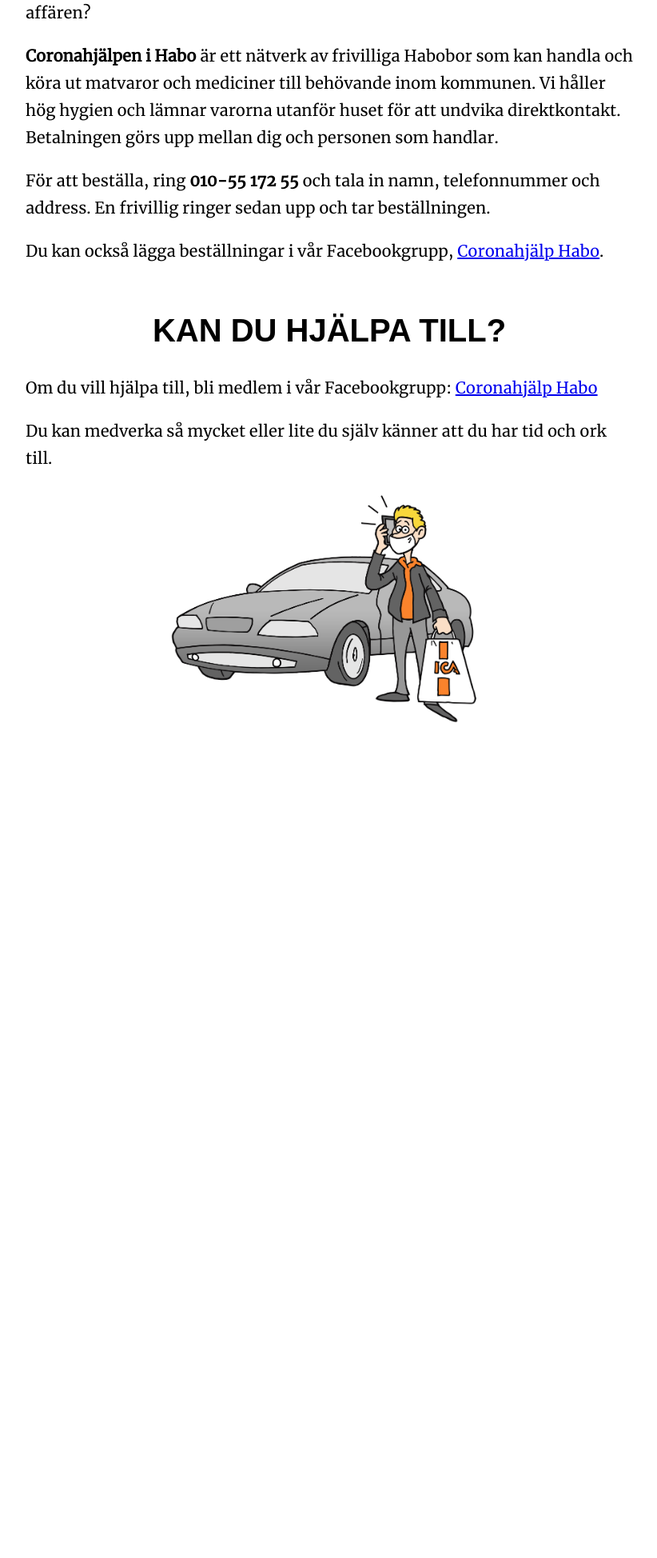
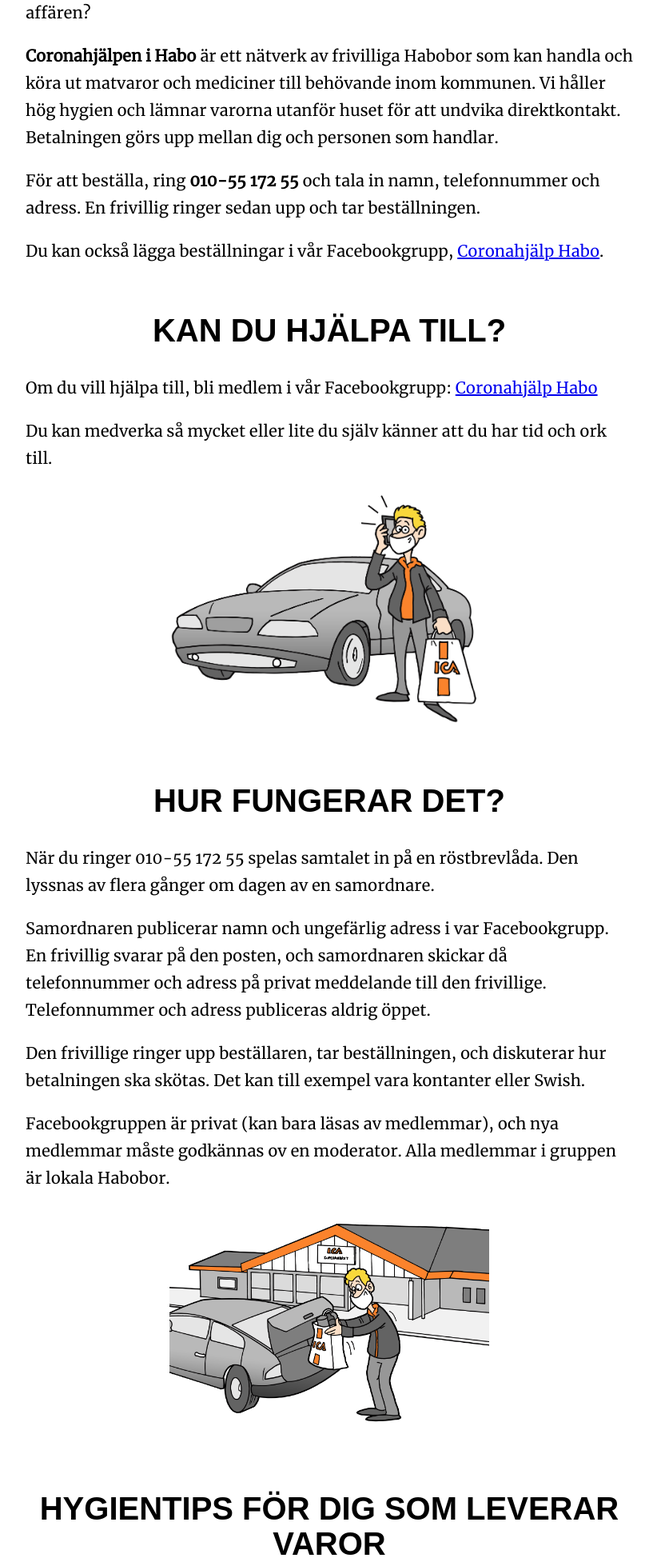
Before and after one commit to andreasjansson/coronahjalpen-habo, a Django app: page / in a window 1280 px wide. Shown: the part 321-2269 px from the top of the page at 80% size, without its empty margins (228-1050 px from the left). Before the commit the page ends 1224 px from the top, so only its background shows below. Run offline with Django 3.2, Linux system fonts and the light colour scheme; some web fonts are replaced.

Commit message:
Mer text på hemsidan

```diff
--- a/web/templates/index.html
+++ b/web/templates/index.html
@@ -10,7 +10,7 @@
   <b>Coronahjälpen i Habo</b> är ett nätverk av frivilliga Habobor som kan handla och köra ut matvaror och mediciner till behövande inom kommunen. Vi håller hög hygien och lämnar varorna utanför huset för att undvika direktkontakt. Betalningen görs upp mellan dig och personen som handlar.
 </p>
 <p>
-      För att beställa, ring <b>010-55 172 55</b> och tala in namn, telefonnummer och address. En frivillig ringer sedan upp och tar beställningen.
+  För att beställa, ring <b>010-55 172 55</b> och tala in namn, telefonnummer och adress. En frivillig ringer sedan upp och tar beställningen.
 </p>
 <p>
   Du kan också lägga beställningar i vår Facebookgrupp, <a href="https://www.facebook.com/groups/coronahjalp.habo" target="blank">Coronahjälp Habo</a>.
@@ -25,7 +25,58 @@
 
 <p>
   <center>
-        <img width="400px" src="{% static "logo.jpg" %}" alt="Logo" />
+    <img width="400px" src="{% static "logo.jpg" %}" />
   </center>
 </p>
+
+<h2>Hur fungerar det?</h2>
+<p>
+  När du ringer 010-55 172 55 spelas samtalet in på en röstbrevlåda. Den lyssnas av flera gånger om dagen av en samordnare.
+</p>
+<p>
+  Samordnaren publicerar namn och ungefärlig adress i var Facebookgrupp. En frivillig svarar på den posten, och samordnaren skickar då telefonnummer och adress på privat meddelande till den frivillige. Telefonnummer och adress publiceras aldrig öppet.
+</p>
+<p>
+  Den frivillige ringer upp beställaren, tar beställningen, och diskuterar hur betalningen ska skötas. Det kan till exempel vara kontanter eller Swish.
+</p>
+<p>
+  Facebookgruppen är privat (kan bara läsas av medlemmar), och nya medlemmar måste godkännas ov en moderator. Alla medlemmar i gruppen är lokala Habobor.
+</p>
+
+<p>
+  <center>
+    <img width="400px" src="{% static "ica.jpg" %}" />
+  </center>
+</p>
+
+<h2>Hygientips för dig som leverar varor</h2>
+<p>
+  För att undvika att av misstag sprida smitta är det väldigt viktigt att hålla god handhygien och hålla avstånd. Folkhälsomyndigheten har <a href="https://www.folkhalsomyndigheten.se/smittskydd-beredskap/utbrott/aktuella-utbrott/covid-19/skydda-dig-och-andra/">bra information här</a>.
+</p>
+<h3>Om du känner dig sjuk</h3>
+<p>
+  Stanna hemma! Det samma gäller om du kommit i kontakt med någon som testat positivt för COVID-19 de senaste 14 dagarna.
+</p>
+<h3>Håll avstånd</h3>
+<p>
+  Håll dig alltid på minst två meters avstånd från den du levererar till. Lämna varorna utanför huset och gå inte in i huset, även om de vill bjuda dig på kaffe.
+</p>
+<h3>Handhygien</h3>
+<p>
+  Tvätta händerna noggrant (minst 20 sekunder) innan du går till affären. Undvik att röra ansikte, ögon, näsa, och mun. Innan du levererar varorna, tvätta händerna med handsprit, minst 60% alkohol.
+</p>
+<p>
+  Uppmana även den du levererar till att tvätta händerna noggrant efter att de plockat in varorna.
+</p>
+<h3>Rengör kontaktytor</h3>
+<p>
+  Om du vill vara extra försiktig kan du rengöra kontaktytor (ratten på bilen, handtag, paketerade matvaror, plastpåsar, osv.) med klorinlösning (blanda 25 delar vatten till 1 del <a href="https://sv.wikipedia.org/wiki/Klorin">Klorin</a>).
+</p>
+
+<p>
+  <center>
+    <img width="400px" src="{% static "leverans.png" %}" />
+  </center>
+</p>
+
 {% endblock %}
```
Also changed, not shown: static/ica.jpg (added), static/leverans.png (added). Lines whose indentation alone changed are shown as unchanged.
